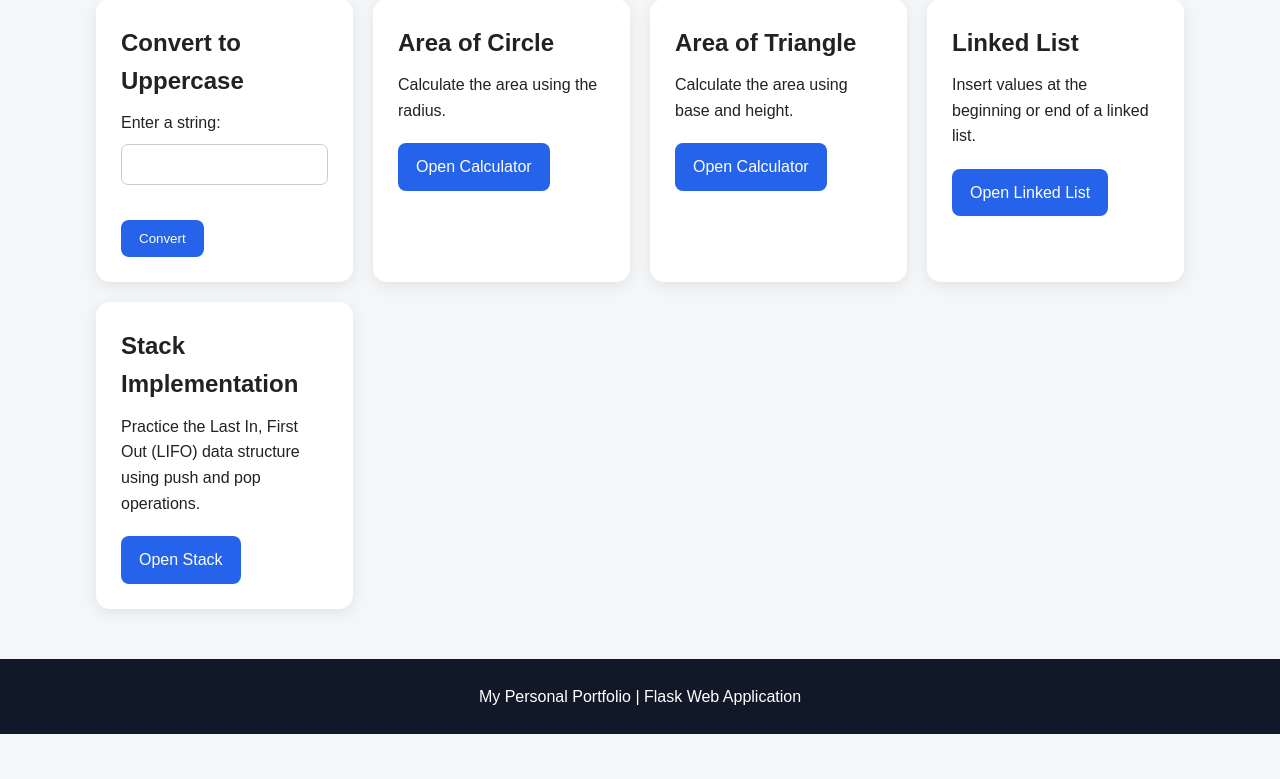
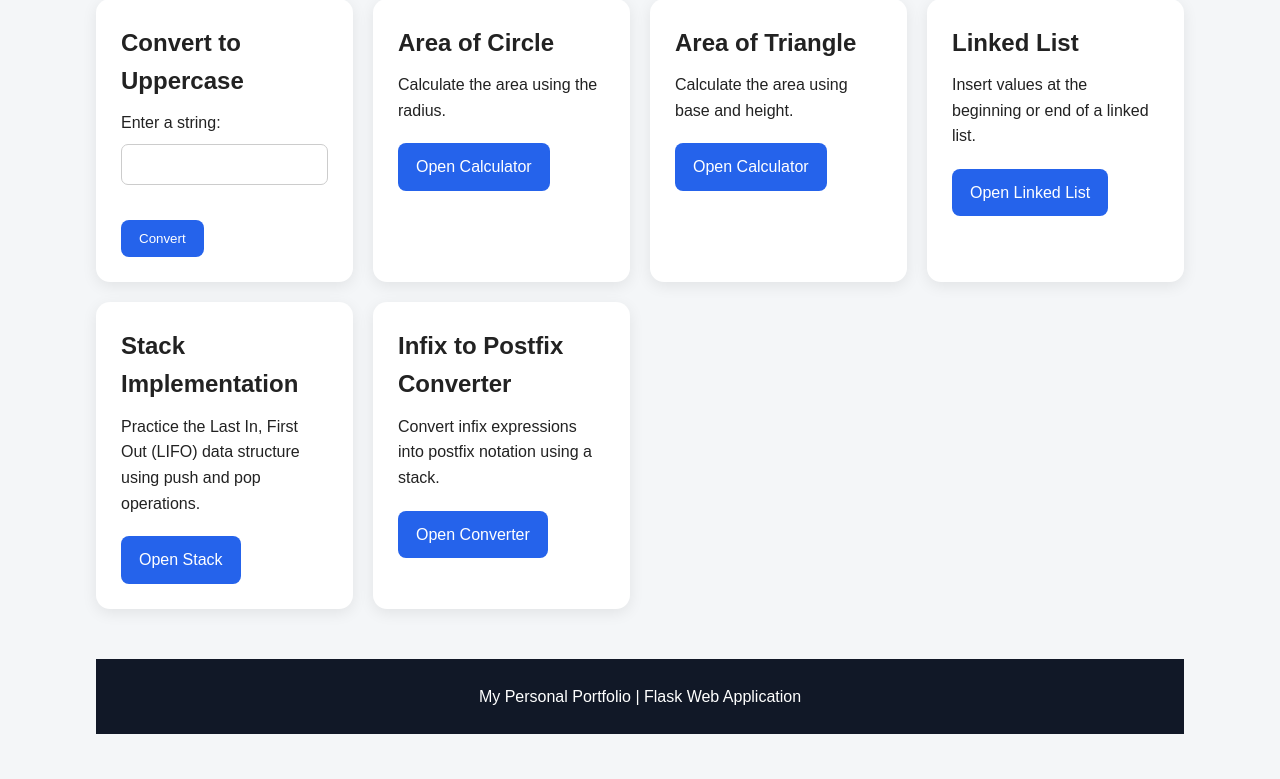
Before and after one commit to xianvaldez/valdez-flask-portfolio-lab, a Flask app: page /works in a window 1280 px wide. Shown: the part 239-1018 px from the top of the page. Before the commit the page ends 973 px from the top, so only its background shows below. Run offline with Flask 3, Linux system fonts and the light colour scheme.

Commit message:
Add Infix to Postfix Converter section

```diff
--- a/templates/works.html
+++ b/templates/works.html
@@ -46,6 +46,11 @@
             <p>Practice the Last In, First Out (LIFO) data structure using push and pop operations.</p>
             <a class="btn" href="{{ url_for('stack_page') }}">Open Stack</a>
         </div>
+
+        <div class="card">
+            <h2>Infix to Postfix Converter</h2>
+            <p>Convert infix expressions into postfix notation using a stack.</p>
+            <a class="btn" href="{{ url_for('infix_postfix_page') }}">Open Converter</a>
     </div>
 </div>
 {% endblock %}
```
